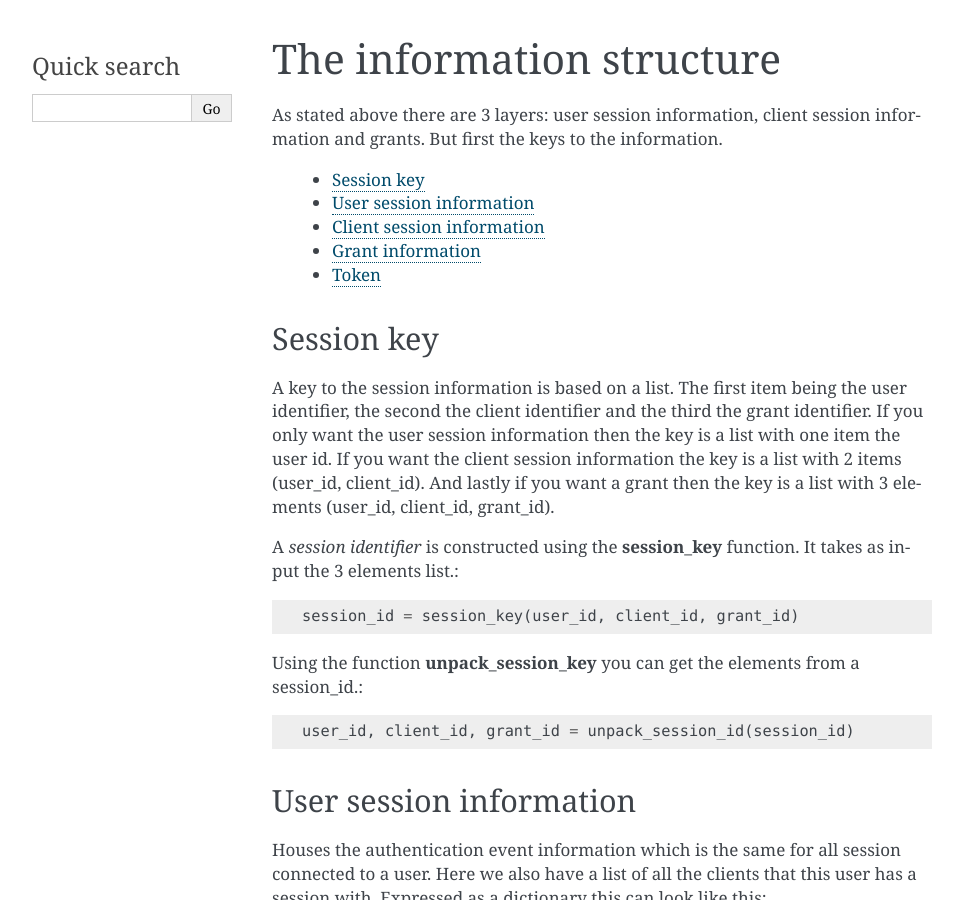
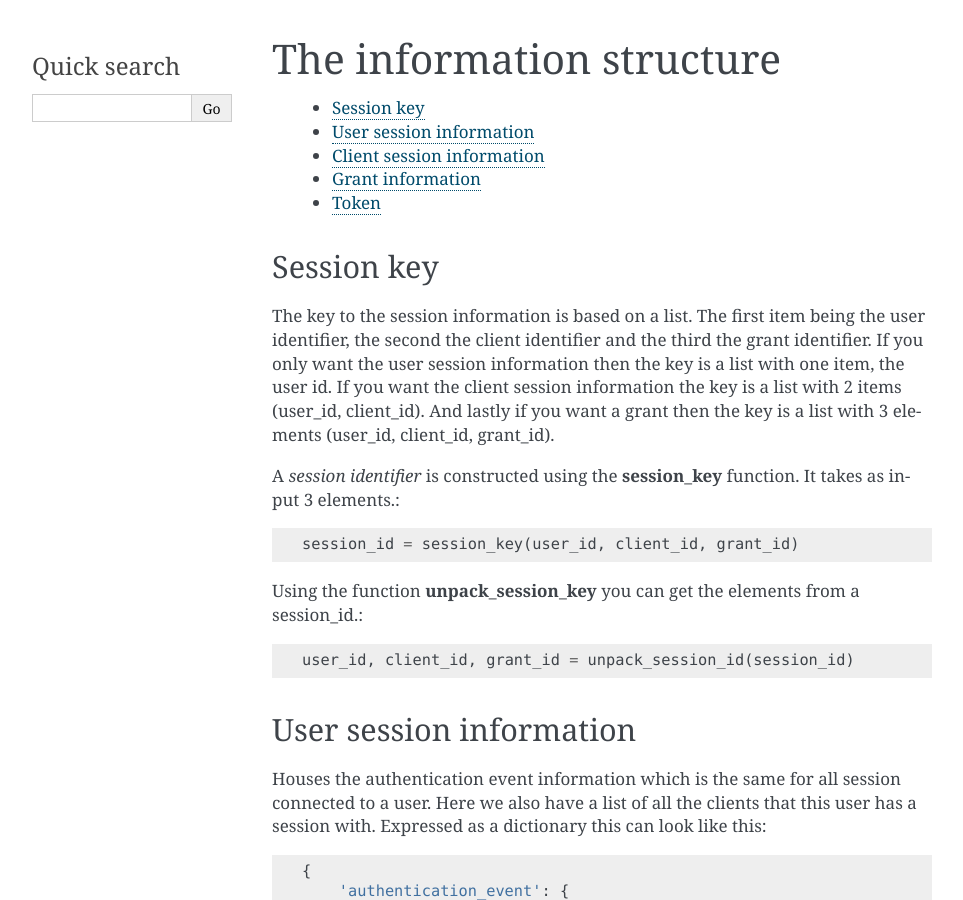
Before and after one commit to IdentityPython/new-session-management, a Sphinx documentation site: the page built from docs/source/information_structure.rst, in a window 1280 px wide and 900 px high. Shown: the whole window, without its empty margins (148-1111 px from the left). Built offline with Sphinx 7.4.7, drawn with Linux system fonts in a browser that asks for light colours.

Commit message:
Fiddling

```diff
--- a/docs/source/information_structure.rst
+++ b/docs/source/information_structure.rst
@@ -3,9 +3,6 @@
 =========================
 The information structure
 =========================
-
-As stated above there are 3 layers: user session information, client session
-information and grants. But first the keys to the information.
 
     - `Session key`_
     - `User session information`_
@@ -17,16 +14,16 @@ Session key
 +++++++++++
 .. _`Session key`:
 
-A key to the session information is based on a list. The first item being the
+The key to the session information is based on a list. The first item being the
 user identifier, the second the client identifier and the third the grant
 identifier.
 If you only want the user session information then the key is a list with one
-item the user id. If you want the client session information the key is a
+item, the user id. If you want the client session information the key is a
 list with 2 items (user_id, client_id). And lastly if you want a grant then
 the key is a list with 3 elements (user_id, client_id, grant_id).
 
 A *session identifier* is constructed using the **session_key** function.
-It takes as input the 3 elements list.::
+It takes as input 3 elements.::
 
     session_id = session_key(user_id, client_id, grant_id)
 
```
